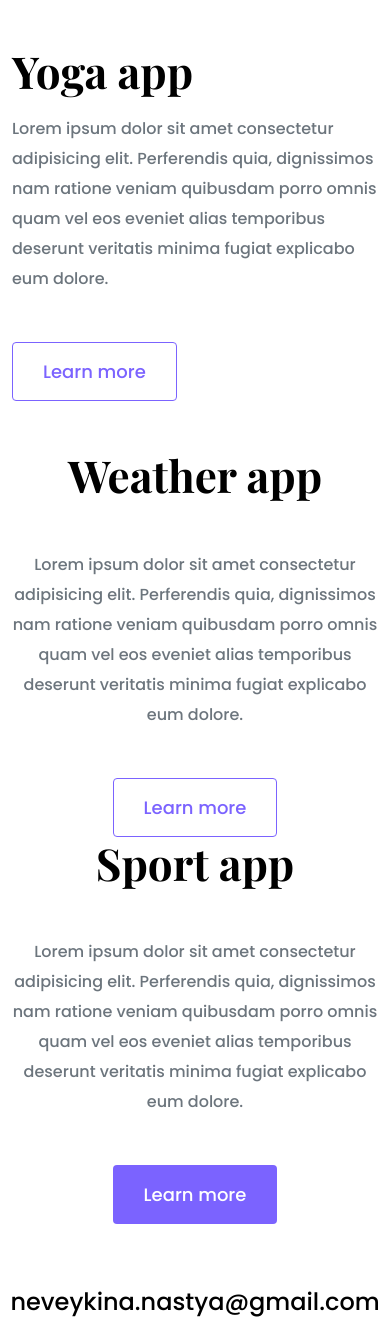
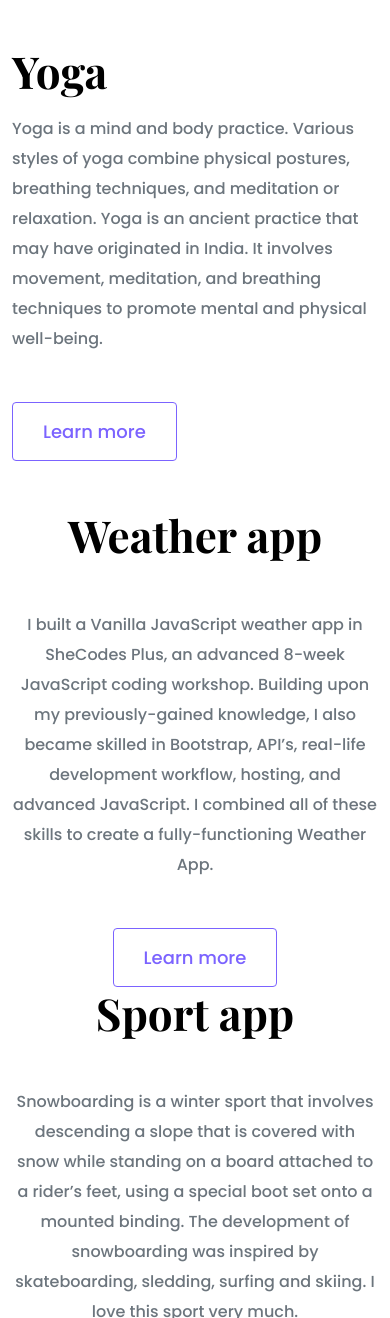
Before and after one commit to Anastasiia-Tatarchenko/responsive-week-5, a plain HTML site: page index.html in a window 390 px wide. Shown: the part 682-2000 px from the top of the page. Drawn offline with nearby package versions, Linux system fonts and the light colour scheme.

Commit message:
Responsive Final Project

```diff
--- a/index.html
+++ b/index.html
@@ -88,12 +88,13 @@
         </div>
         <div class="col">
           <div class="project-desciption"></div>
-          <h2 class="mb-3">Yoga app</h2>
+          <h2 class="mb-3">Yoga</h2>
           <p class="mb-5 text-muted">
-            Lorem ipsum dolor sit amet consectetur adipisicing elit. Perferendis
-            quia, dignissimos nam ratione veniam quibusdam porro omnis quam vel
-            eos eveniet alias temporibus deserunt veritatis minima fugiat
-            explicabo eum dolore.
+            Yoga is a mind and body practice. Various styles of yoga combine
+            physical postures, breathing techniques, and meditation or
+            relaxation. Yoga is an ancient practice that may have originated in
+            India. It involves movement, meditation, and breathing techniques to
+            promote mental and physical well-being.
           </p>
           <a href="/work.html" class="btn btn-branding-outline"> Learn more </a>
         </div>
@@ -103,10 +104,12 @@
           <div class="project-desciption">
             <h2 class="mb-5">Weather app</h2>
             <p class="mb-5 text-muted">
-              Lorem ipsum dolor sit amet consectetur adipisicing elit.
-              Perferendis quia, dignissimos nam ratione veniam quibusdam porro
-              omnis quam vel eos eveniet alias temporibus deserunt veritatis
-              minima fugiat explicabo eum dolore.
+              I built a Vanilla JavaScript weather app in SheCodes Plus, an
+              advanced 8-week JavaScript coding workshop. Building upon my
+              previously-gained knowledge, I also became skilled in Bootstrap,
+              API’s, real-life development workflow, hosting, and advanced
+              JavaScript. I combined all of these skills to create a
+              fully-functioning Weather App.
             </p>
             <a href="/work.html" class="btn btn-branding-outline">
               Learn more
@@ -133,12 +136,15 @@
           <div class="project-desciption">
             <h2 class="mb-5">Sport app</h2>
             <p class="mb-5 text-muted">
-              Lorem ipsum dolor sit amet consectetur adipisicing elit.
-              Perferendis quia, dignissimos nam ratione veniam quibusdam porro
-              omnis quam vel eos eveniet alias temporibus deserunt veritatis
-              minima fugiat explicabo eum dolore.
+              Snowboarding is a winter sport that involves descending a slope
+              that is covered with snow while standing on a board attached to a
+              rider’s feet, using a special boot set onto a mounted binding. The
+              development of snowboarding was inspired by skateboarding,
+              sledding, surfing and skiing. I love this sport very much.
             </p>
-            <a href="/work.html" class="btn btn-branding"> Learn more </a>
+            <a href="/work.html" class="btn btn-branding-outline">
+              Learn more
+            </a>
           </div>
         </div>
       </div>
@@ -188,8 +194,12 @@
         </div>
         <p class="text-center mt-5">
           ✌️ This website was coded by Anastasiia Tatarchenko, and is
-          <a href="https://github.com/Anastasiia-deign/responsive-week-5" target="_blank">
-          open-sourced</a>
+          <a
+            href="https://github.com/Anastasiia-deign/responsive-week-5"
+            target="_blank"
+          >
+            open-sourced</a
+          >
         </p>
       </footer>
     </div>
```
